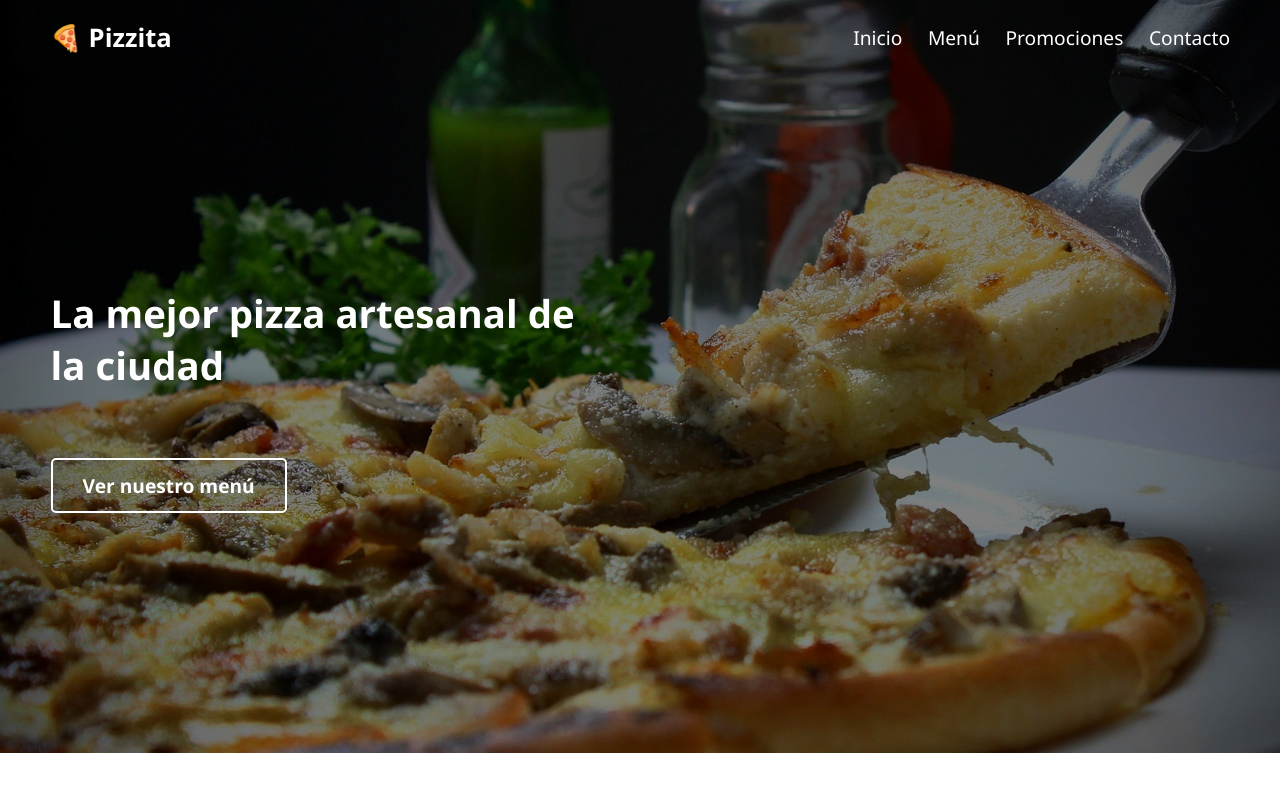
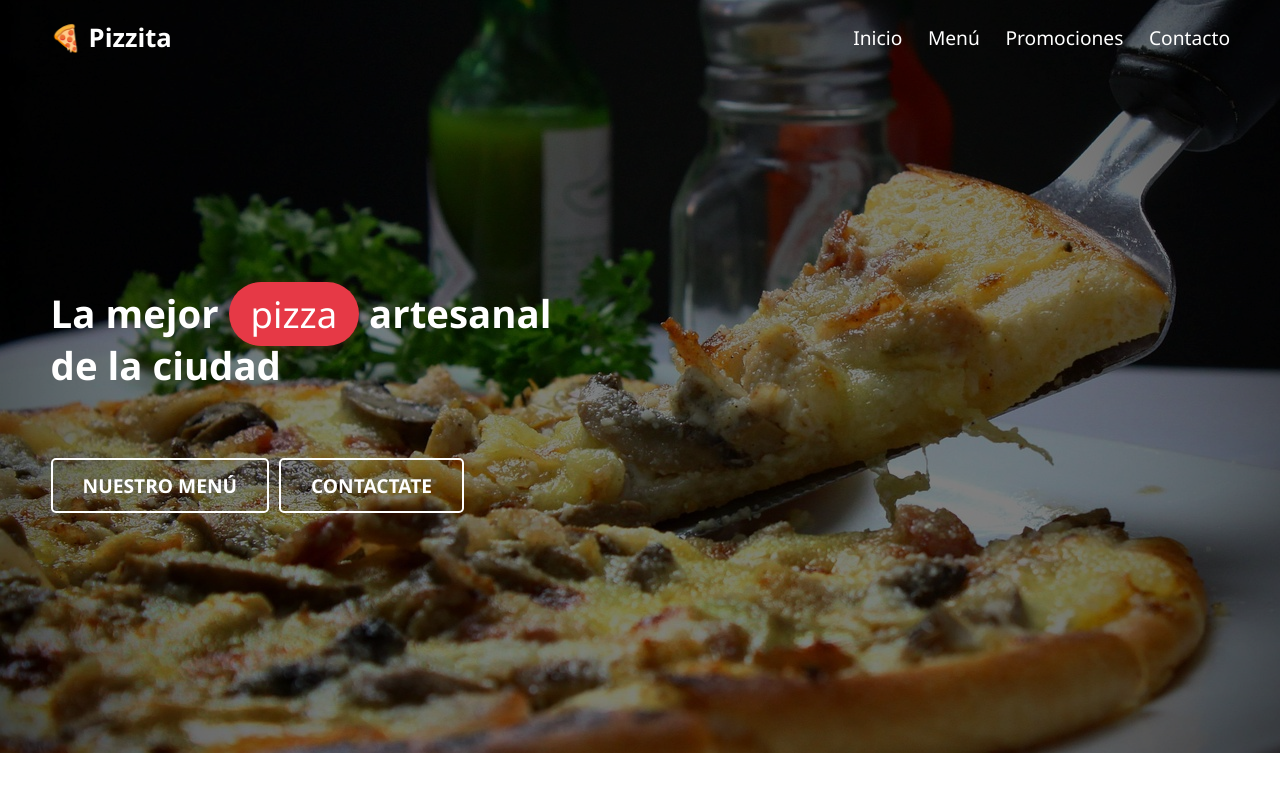
Before and after one commit to AgustinGibaut/piiza, a plain HTML site: page index.html in a window 1280 px wide. Drawn offline with Linux system fonts and the light colour scheme.

Commit message:
se agrega mark a la seccion del home y un boton de contacto

```diff
--- a/index.html
+++ b/index.html
@@ -41,9 +41,11 @@
 <section class="hero">
     <img src="img/pizza-329523_1280.jpg" alt="Pizza de fondo">
     <div class="texto-superpuesto">
-        La mejor pizza artesanal de la ciudad
+        La mejor <mark>pizza</mark> artesanal de la ciudad
         <br><br>
-        <a href="#menu" class="btn-hero">Ver nuestro menú</a>
+        <a href="#menu" class="btn-hero">NUESTRO MENÚ</a>
+        <a href="#menu" class="btn-hero">CONTACTATE</a>
+
     </div>
 </section>
 
--- a/style.css
+++ b/style.css
@@ -123,6 +123,26 @@ body.loaded #loader {
     border-radius: 5px;
 }
 
+.texto-superpuesto mark {
+    background-color: #e63946;
+    color: #ffffff;
+    padding: 0.2em 0.6em;
+    border-radius: 1em;
+    position: relative;
+    z-index: 10;
+    font-weight: 500;
+    font-size: 0.95em;
+    box-shadow: 0 2px 8px rgba(230, 57, 70, 0.2);
+    transition: all 0.25s ease;
+    cursor: default;
+}
+
+.texto-superpuesto mark:hover {
+    background-color: #ff5a6e;
+    box-shadow: 0 4px 12px rgba(230, 57, 70, 0.35);
+    transform: translateY(-2px);/
+}
+
 main {
     padding: 100px 50px 50px;
     text-align: center;
```
